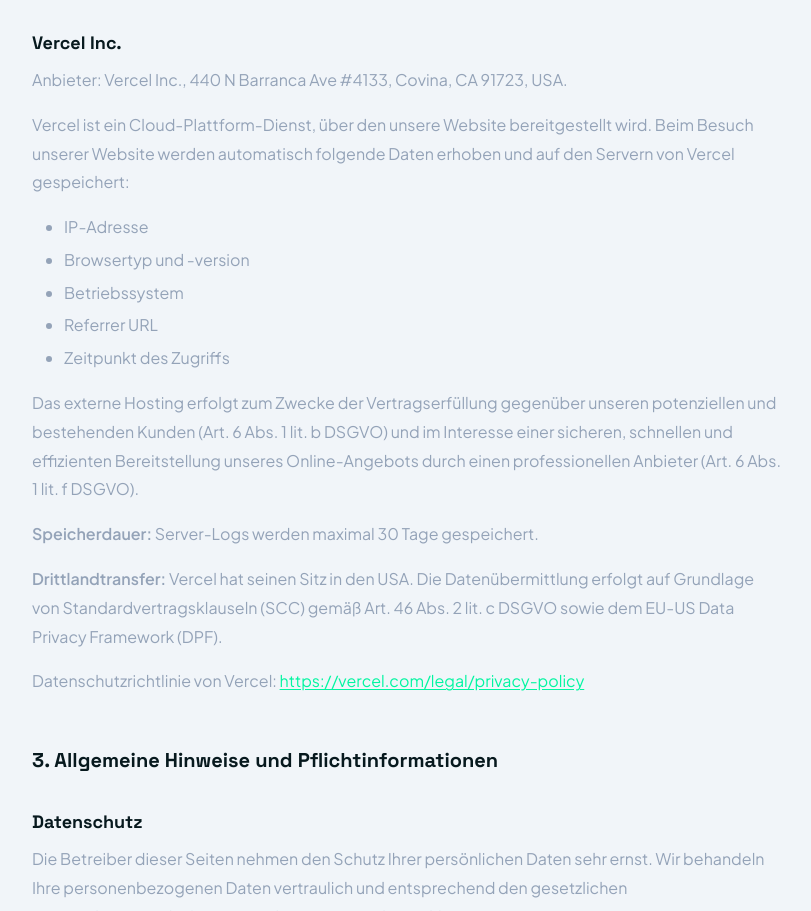
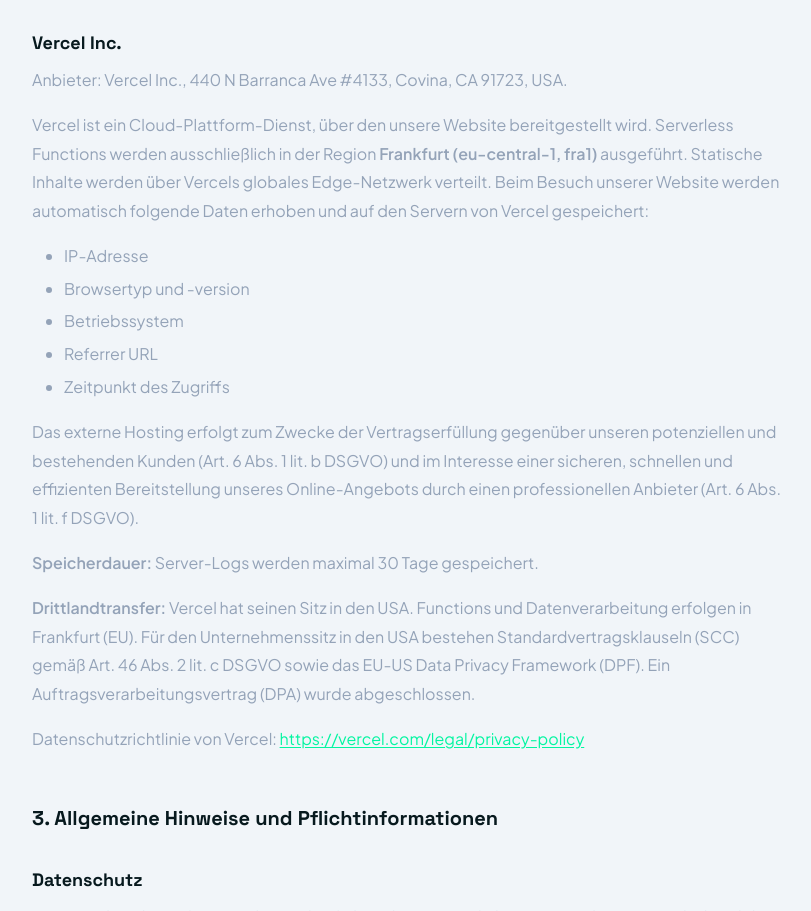
Before and after one commit to Smartvisionone/code-symphony-landingpage, a website: page datenschutz.html in a window 1280 px wide. Shown: the part 1550-2461 px from the top of the page, without its empty margins (232-1043 px from the left). Drawn offline with Linux system fonts and the light colour scheme.

Commit message:
docs(datenschutz): update Vercel to Frankfurt region, add DPA confirmation

```diff
--- a/datenschutz.html
+++ b/datenschutz.html
@@ -61,7 +61,7 @@
 
     <h3>Vercel Inc.</h3>
     <p>Anbieter: Vercel Inc., 440 N Barranca Ave #4133, Covina, CA 91723, USA.</p>
-    <p>Vercel ist ein Cloud-Plattform-Dienst, über den unsere Website bereitgestellt wird. Beim Besuch unserer Website werden automatisch folgende Daten erhoben und auf den Servern von Vercel gespeichert:</p>
+    <p>Vercel ist ein Cloud-Plattform-Dienst, über den unsere Website bereitgestellt wird. Serverless Functions werden ausschließlich in der Region <strong>Frankfurt (eu-central-1, fra1)</strong> ausgeführt. Statische Inhalte werden über Vercels globales Edge-Netzwerk verteilt. Beim Besuch unserer Website werden automatisch folgende Daten erhoben und auf den Servern von Vercel gespeichert:</p>
     <ul>
       <li>IP-Adresse</li>
       <li>Browsertyp und -version</li>
@@ -71,7 +71,7 @@
     </ul>
     <p>Das externe Hosting erfolgt zum Zwecke der Vertragserfüllung gegenüber unseren potenziellen und bestehenden Kunden (Art. 6 Abs. 1 lit. b DSGVO) und im Interesse einer sicheren, schnellen und effizienten Bereitstellung unseres Online-Angebots durch einen professionellen Anbieter (Art. 6 Abs. 1 lit. f DSGVO).</p>
     <p><strong>Speicherdauer:</strong> Server-Logs werden maximal 30 Tage gespeichert.</p>
-    <p><strong>Drittlandtransfer:</strong> Vercel hat seinen Sitz in den USA. Die Datenübermittlung erfolgt auf Grundlage von Standardvertragsklauseln (SCC) gemäß Art. 46 Abs. 2 lit. c DSGVO sowie dem EU-US Data Privacy Framework (DPF).</p>
+    <p><strong>Drittlandtransfer:</strong> Vercel hat seinen Sitz in den USA. Functions und Datenverarbeitung erfolgen in Frankfurt (EU). Für den Unternehmenssitz in den USA bestehen Standardvertragsklauseln (SCC) gemäß Art. 46 Abs. 2 lit. c DSGVO sowie das EU-US Data Privacy Framework (DPF). Ein Auftragsverarbeitungsvertrag (DPA) wurde abgeschlossen.</p>
     <p>Datenschutzrichtlinie von Vercel: <a href="https://vercel.com/legal/privacy-policy" target="_blank" rel="noopener noreferrer">https://vercel.com/legal/privacy-policy</a></p>
 
     <h2>3. Allgemeine Hinweise und Pflichtinformationen</h2>
```
